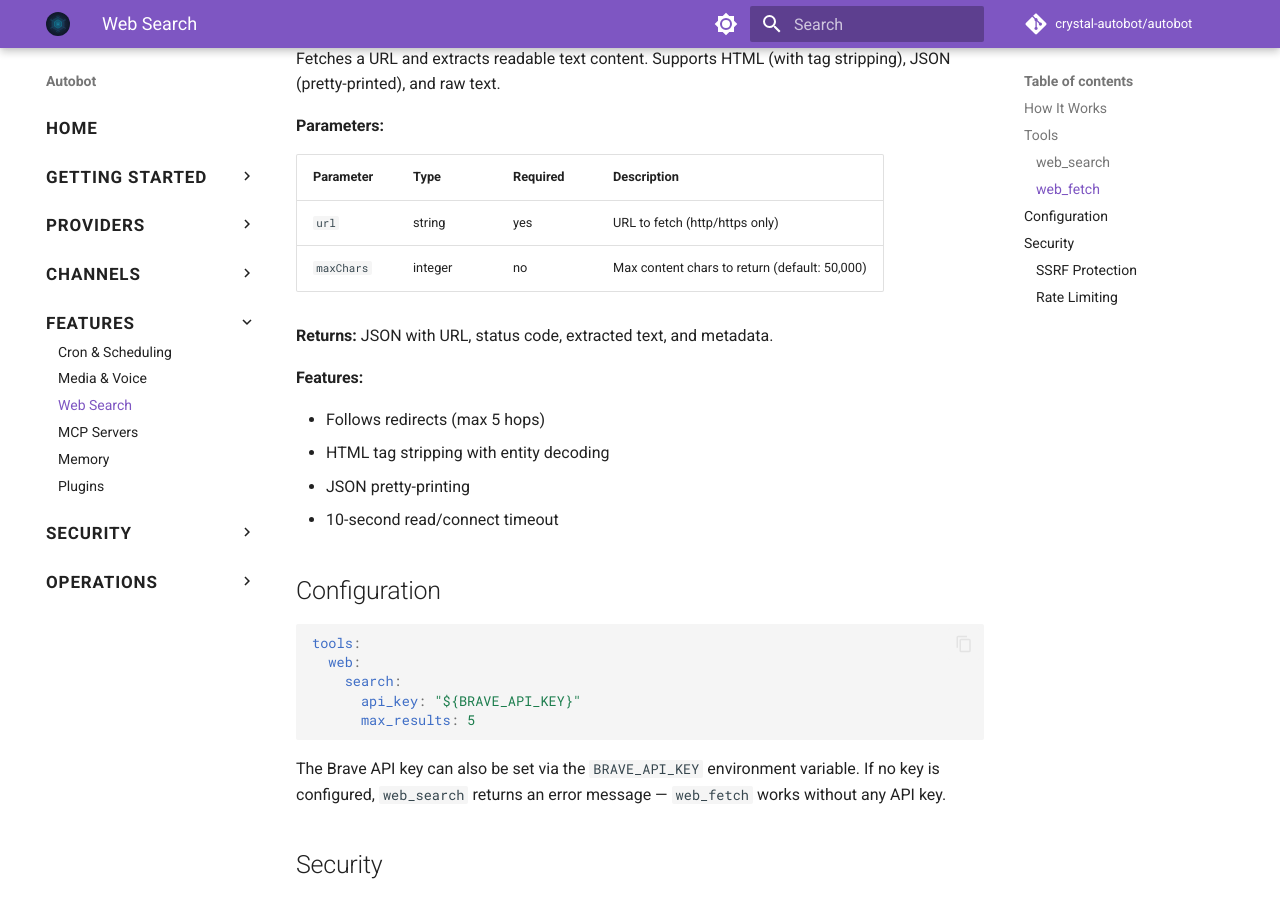
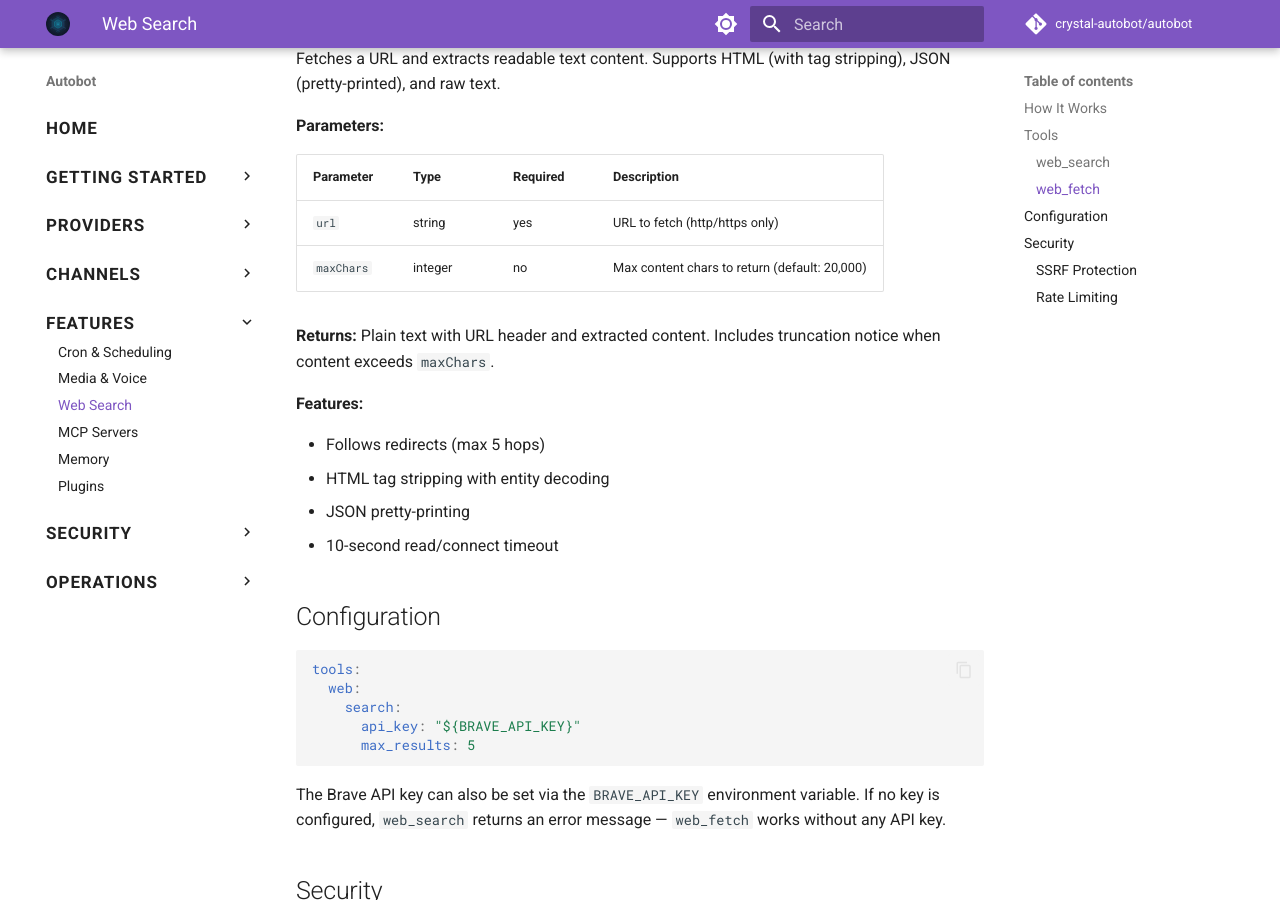
Before and after one commit to crystal-autobot/autobot, an MkDocs documentation site: the page built from docs/web-search.md, in a window 1280 px wide and 900 px high, scrolled down 993 px. Built offline with MkDocs 1.6.1 and Material for MkDocs 9.7.7, drawn with Linux system fonts in a browser that asks for light colours; comment, search, counter and statistics services are not loaded.

Commit message:
fix(agent): token usage optimization (#33)
* feat(agent): add sliding-window tool result truncation

Reduce token usage across multi-iteration tool loops by truncating
large tool results from old iterations. Results from the most recent
iteration are kept intact so the LLM can reference them; older results
exceeding 500 chars are replaced with a short summary placeholder.

This avoids the quadratic token growth pattern where each iteration
re-sends all previous tool results verbatim.

* feat(providers): add Anthropic prompt caching support

Add cache_control markers to Anthropic system prompt and tool
definitions so static context is cached across iterations. This
avoids re-processing the system prompt and tool schemas on every
LLM call within a tool-calling loop.

- System prompt sent as content block with cache_control: ephemeral
- Last tool definition marked with cache_control for full coverage
- Cache tokens (creation/read) parsed from Anthropic usage response
- TokenUsage extended with cache_creation_tokens and cache_read_tokens
- ToolExecutor logs cache hit/miss info when available

OpenAI-compatible providers cache automatically for prefixes >1024
tokens, so no changes needed on that path.

* feat(agent): encourage parallel tool calls in system prompt

Add instruction to batch independent tool calls in a single response,
reducing the number of loop iterations and thus total token usage.

* feat(agent): add progressive tool disclosure

Send compact tool schemas (no description) for previously-called tools
on iteration 2+, while keeping full schemas for uncalled tools. All
tools remain callable — only the description is omitted since the LLM
has already seen it.

This reduces the tools parameter size on subsequent iterations without
risking the LLM losing access to any tool.

* feat(agent): reduce token usage with tighter defaults

- web_fetch: reduce DEFAULT_MAX_CHARS from 50k to 20k and return plain
  text instead of verbose JSON metadata (saves ~100 tokens per fetch)
- session: reduce DEFAULT_MAX_HISTORY from 50 to 25 messages
- context: compress identity_section from ~55 lines to ~12 lines,
  removing redundant tool enumeration and verbose formatting rules

```diff
--- a/docs/web-search.md
+++ b/docs/web-search.md
@@ -39,9 +39,9 @@
 | Parameter | Type | Required | Description |
 |-----------|------|----------|-------------|
 | `url` | string | yes | URL to fetch (http/https only) |
-| `maxChars` | integer | no | Max content chars to return (default: 50,000) |
+| `maxChars` | integer | no | Max content chars to return (default: 20,000) |
 
-**Returns:** JSON with URL, status code, extracted text, and metadata.
+**Returns:** Plain text with URL header and extracted content. Includes truncation notice when content exceeds `maxChars`.
 
 **Features:**
 
```
Also changed, not shown: 17 other files.
